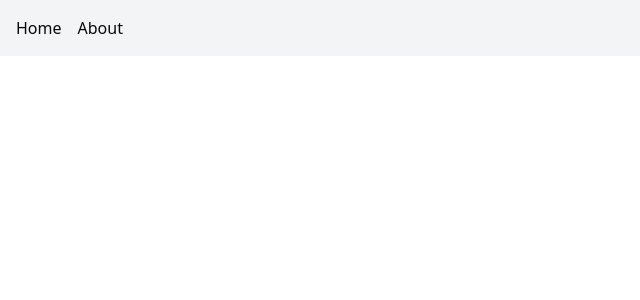
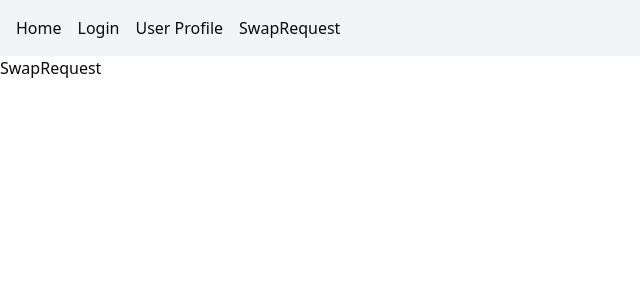
Before and after one commit to shivamnarkar47/Odoo-Hackathon, a React (Vite) app in the folder frontend/: page /swap-request in a window 1280 px wide. Before the commit this address had no page. Shown: the top 300 px of the page, without its empty margins (0-640 px from the left). Built offline with nearby package versions, Linux system fonts and the light colour scheme.

Commit message:
July 12 9:34

```diff
--- a/frontend/src/App.tsx
+++ b/frontend/src/App.tsx
@@ -2,6 +2,8 @@ import { BrowserRouter, Routes, Route, Link } from "react-router-dom";
 
 import Home from "./pages/Home";
 import Login from "./pages/Login";
+import UserProfile from "./pages/UserProfile";
+import SwapRequest from "./pages/SwapRequest";
 
 
 function App() {
@@ -10,11 +12,16 @@ function App() {
     <BrowserRouter>
       <nav className="p-4 bg-gray-100">
         <Link to="/" className="mr-4">Home</Link>
-        <Link to="/about">About</Link>
+        <Link to="/login" className="mr-4">Login</Link>
+        <Link to="/profile" className="mr-4">User Profile</Link>
+        <Link to="/swap-request">SwapRequest</Link>
       </nav>
       <Routes>
         <Route path="/" element={<Home />} />
         <Route path="/login" element={<Login />} />
+        <Route path="/profile" element={<UserProfile />} />
+        <Route path="/swap-request" element={<SwapRequest />} />
+
       </Routes>
     </BrowserRouter>
   )
--- /dev/null
+++ b/frontend/src/pages/SwapRequest.tsx
@@ -0,0 +1,8 @@
+
+const SwapRequest = () => {
+    return (
+        <div>SwapRequest</div>
+    )
+}
+
+export default SwapRequest
--- /dev/null
+++ b/frontend/src/pages/UserProfile.tsx
@@ -0,0 +1,9 @@
+import React from 'react'
+
+const UserProfile = () => {
+    return (
+        <div>UserProfile</div>
+    )
+}
+
+export default UserProfile
```
